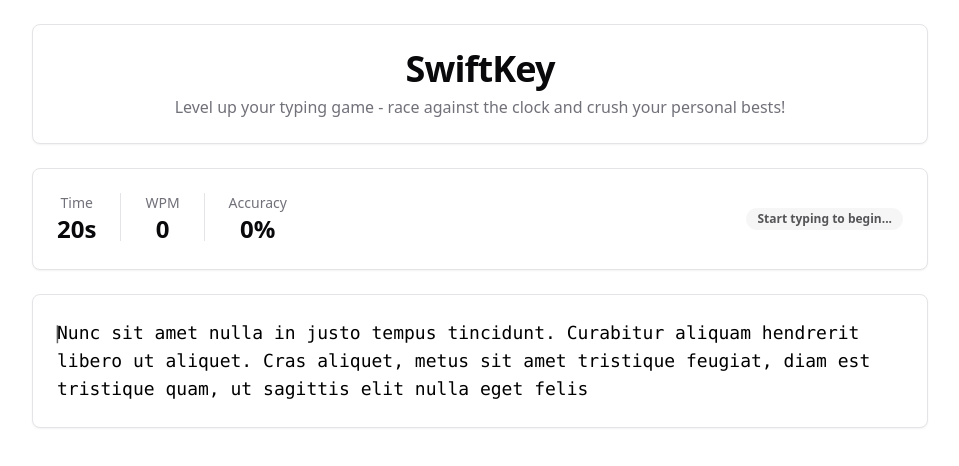
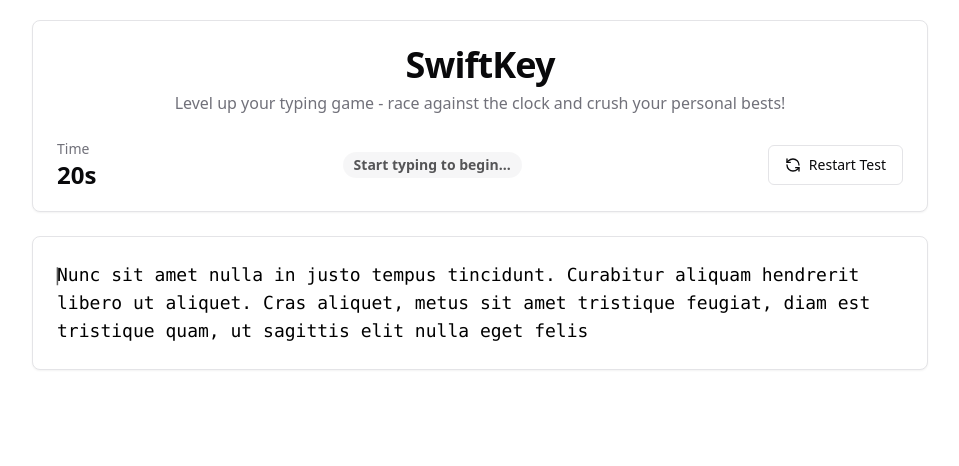
Before and after one commit to PJ-Bernal/SwiftKey, a React (Vite) app: page / in a window 1280 px wide. Shown: the top 466 px of the page, without its empty margins (160-1119 px from the left). Built offline with nearby package versions, Linux system fonts and the light colour scheme.

Commit message:
Added stats, add rstart button
In process of display graph with asserts and fails

```diff
--- a/src/components/TypeWritter.tsx
+++ b/src/components/TypeWritter.tsx
@@ -6,6 +6,7 @@
 import { Progress } from '@/components/ui/progress'
 import { Button } from '@/components/ui/button'
 import { Separator } from '@/components/ui/separator'
+import { RefreshCcw } from 'lucide-react'
 
 interface LetterProps {
   letter: string
@@ -48,13 +49,14 @@
     stats,
     handleInput,
     wordPositions,
+    resetGame,
   } = useTypeWriter()
 
   const renderParagraph = () => {
     const words = paragraph.split(' ')
 
     return words.map((word, wordIndex) => (
-      <span key={wordIndex} className="relative">
+      <span key={wordIndex}>
         {word.split('').map((letter, letterIndex) => {
           const globalIndex = wordPositions[wordIndex] + letterIndex
 
@@ -84,7 +86,7 @@
   }
 
   return (
-    <div className="min-h-screen bg-background p-6">
+    <div className="min-h-screen p-5">
       <div className="mx-auto max-w-4xl space-y-6">
         {/* Header Section */}
         <Card>
@@ -95,51 +97,35 @@
               personal bests!
             </p>
           </CardHeader>
-        </Card>
+          <CardContent className="pb-5">
+            <div className="flex items-center justify-between">
+              <div className="">
+                <p className="text-muted-foreground text-sm">Time</p>
+                <p className="text-2xl font-bold">{gameState.timeRemaining}s</p>
+              </div>
 
-        {/* Stats Bar */}
-        <Card>
-          <CardContent className="py-6">
-            <div className="flex items-center justify-between">
-              <div className="flex gap-6">
-                <div className="text-center">
-                  <p className="text-muted-foreground text-sm">Time</p>
-                  <p className="text-2xl font-bold">
-                    {gameState.timeRemaining}s
-                  </p>
-                </div>
-                <Separator orientation="vertical" className="h-12" />
-                <div className="text-center">
-                  <p className="text-muted-foreground text-sm">WPM</p>
-                  <p className="text-2xl font-bold">{stats.wordsPerMinute}</p>
-                </div>
-                <Separator orientation="vertical" className="h-12" />
-                <div className="text-center">
-                  <p className="text-muted-foreground text-sm">Accuracy</p>
-                  <p className="text-2xl font-bold">
-                    {stats.correctLetters + stats.incorrectLetters > 0
-                      ? Math.round(
-                          (stats.correctLetters /
-                            (stats.correctLetters + stats.incorrectLetters)) *
-                            100
-                        )
-                      : 0}
-                    %
-                  </p>
-                </div>
-              </div>
               {!gameState.hasStarted && (
-                <Badge variant="secondary" className="animate-pulse">
+                <Badge variant="secondary" className="animate-pulse text-sm">
                   Start typing to begin...
                 </Badge>
               )}
+
+              {/* Add restart button */}
+              {
+                <Button onClick={resetGame} variant="outline" className="flex">
+                  <RefreshCcw className="" />
+                  Restart Test
+                </Button>
+              }
             </div>
           </CardContent>
         </Card>
 
         {/* Typing Area */}
-        <Card>
-          <CardContent className="p-6 font-mono text-lg">
+        <Card className="relative">
+          {' '}
+          {/* Add a container div */}
+          <CardContent className={`p-6 font-mono text-lg`}>
             <style>
               {`
                   .cursor-blink {
@@ -156,22 +142,30 @@
                   }
                 `}
             </style>
+
             {renderParagraph()}
           </CardContent>
+          <input
+            autoFocus
+            value={currentInput}
+            disabled={!gameState.isActive}
+            onChange={handleInput}
+            className="absolute top-0 min-h-full min-w-full opacity-0"
+          />
         </Card>
 
         {/* Results */}
         {gameState.timeRemaining === 0 && (
-          <Card>
+          <Card className="">
             <CardHeader>
               <CardTitle className="text-center">
                 Time's Up! Here's How You Did
               </CardTitle>
             </CardHeader>
-            <CardContent className="space-y-6">
+            <CardContent className="space-y-2">
               {/* Stats Grid */}
               <div className="grid grid-cols-3 gap-4">
-                <Card>
+                <Card className="">
                   <CardContent className="pt-6">
                     <div className="text-center">
                       <p className="text-muted-foreground text-sm">WPM</p>
@@ -211,9 +205,9 @@
               </div>
 
               {/* Progress Bars */}
-              <div className="space-y-4">
-                <div>
-                  <div className="mb-2 flex justify-between text-sm">
+              <div className="flex justify-around space-y-4">
+                <div className="flex">
+                  <div className="text-sm">
                     <span className="text-muted-foreground">
                       Correct Letters
                     </span>
@@ -225,11 +219,11 @@
                         (stats.correctLetters + stats.incorrectLetters)) *
                       100
                     }
-                    className="h-2"
+                    className="h-1"
                   />
                 </div>
-                <div>
-                  <div className="mb-2 flex justify-between text-sm">
+                <div className="flex">
+                  <div className="text-sm">
                     <span className="text-muted-foreground">
                       Incorrect Letters
                     </span>
@@ -241,21 +235,13 @@
                         (stats.correctLetters + stats.incorrectLetters)) *
                       100
                     }
-                    className="h-2"
+                    className="h-1"
                   />
                 </div>
               </div>
             </CardContent>
           </Card>
         )}
-
-        <input
-          autoFocus
-          value={currentInput}
-          disabled={!gameState.isActive}
-          onChange={handleInput}
-          className="absolute opacity-0"
-        />
       </div>
     </div>
   )
--- a/src/hooks/useTypeWriter.ts
+++ b/src/hooks/useTypeWriter.ts
@@ -1,10 +1,13 @@
-// hooks/useTypeWriter.ts
 import { useState, useEffect } from 'react'
 import MOCK_PARAGRAPHS from '../constants/paragraphs'
 
 interface CharStatus {
   char: string
   status: 'correct' | 'incorrect' | 'untyped'
+}
+
+interface LetterStats {
+  [key: string]: number
 }
 
 interface Stats {
@@ -24,7 +27,6 @@
   const [charStatuses, setCharStatuses] = useState<CharStatus[]>([])
   const [currentInput, setCurrentInput] = useState('')
   const [wordPositions, setWordPositions] = useState<number[]>([])
-  const [letterIndices, setLetterIndices] = useState<number[]>([])
 
   const [cursor, setCursor] = useState({
     wordPosition: 0,
@@ -53,6 +55,28 @@
         status: 'untyped' as const,
       })),
     }
+  }
+
+  const resetGame = () => {
+    // Reset all state to initial values
+    const { selectedPara, initialCharStatuses } = getRandomParagraph()
+    setParagraph(selectedPara)
+    setCharStatuses(initialCharStatuses)
+    setCurrentInput('')
+    setCursor({
+      wordPosition: 0,
+      letterIndex: 0,
+    })
+    setGameState({
+      isActive: true,
+      hasStarted: false,
+      timeRemaining: 1,
+    })
+    setStats({
+      correctLetters: 0,
+      incorrectLetters: 0,
+      wordsPerMinute: 0,
+    })
   }
 
   const calculateFinalStats = () => {
@@ -154,20 +178,6 @@
   }, [paragraph])
 
   // Calculate letter indices
-  useEffect(() => {
-    const indices: number[] = []
-    const words = paragraph.split(' ')
-    let globalIndex = 0
-
-    words.forEach((word, wordIndex) => {
-      word.split('').forEach(() => {
-        indices.push(globalIndex++)
-      })
-      if (wordIndex < words.length - 1) globalIndex++
-    })
-
-    setLetterIndices(indices)
-  }, [paragraph])
 
   // Initialize game
   useEffect(() => {
@@ -185,6 +195,6 @@
     stats,
     handleInput,
     wordPositions,
-    letterIndices,
+    resetGame,
   }
 }
```
Lines whose indentation alone changed are shown as unchanged.
